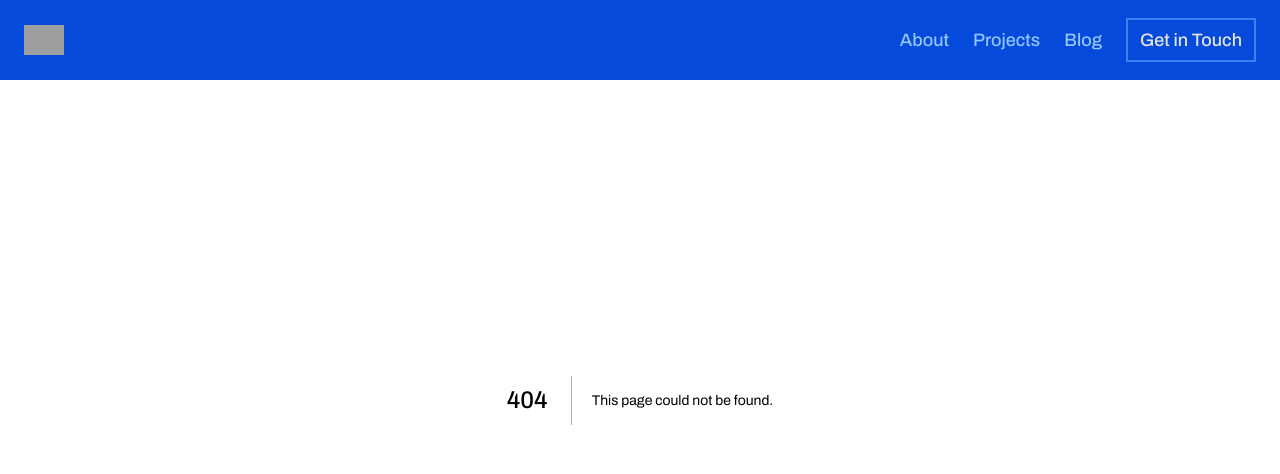
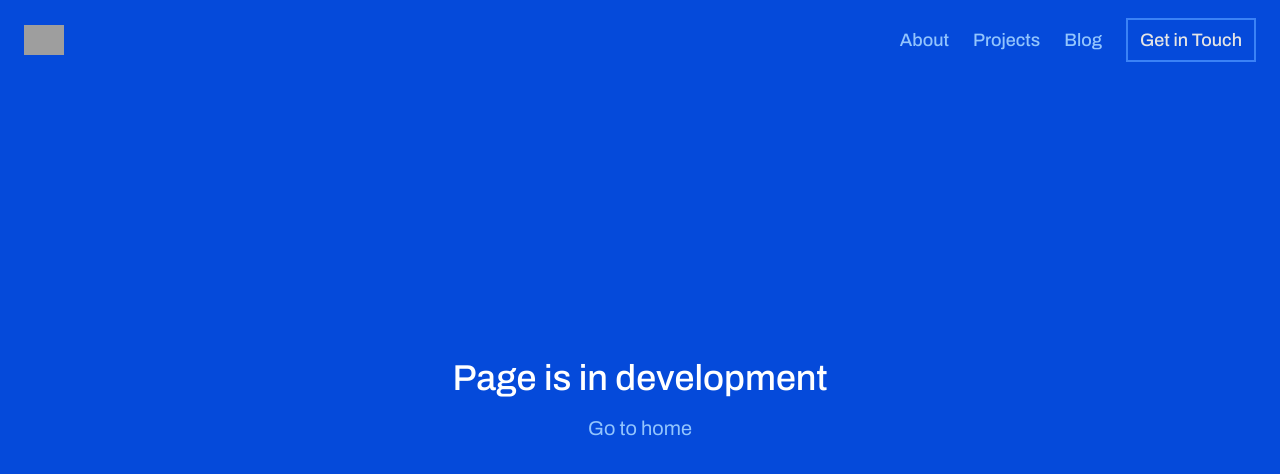
Before and after one commit to Lindrit-Sulaj/Lindrit-Sulaj, a Next.js app: page /blog in a window 1280 px wide. Before the commit this address had no page. Shown: the top 474 px of the page. Built offline with nearby package versions, Linux system fonts and the light colour scheme; grey boxes are pictures that could not be loaded.

Commit message:
Added buttons on each section

```diff
--- /dev/null
+++ b/app/blog/[...slug]/page.js
@@ -0,0 +1,10 @@
+import Link from "next/link"
+
+export default function ArticlePage({ params }) {
+  return (
+    <div className="bg-byzantine-blue h-screen flex flex-col justify-center items-center text-white">
+      <h1 className="text-3xl md:text-4xl font-medium">Page is in development</h1>
+      <Link href="/" className="mt-4 text-blue-300 text-xl">Go to home</Link>
+    </div>
+  )
+}
--- /dev/null
+++ b/app/blog/page.js
@@ -0,0 +1,10 @@
+import Link from "next/link";
+
+export default function BlogPage() {
+  return (
+    <div className="bg-byzantine-blue h-screen flex flex-col justify-center items-center text-white">
+      <h1 className="text-3xl md:text-4xl font-medium">Page is in development</h1>
+      <Link href="/" className="mt-4 text-blue-300 text-xl">Go to home</Link>
+    </div>
+  )
+}
--- a/components/ProjectCard.jsx
+++ b/components/ProjectCard.jsx
@@ -29,7 +29,7 @@ export default function ProjectCard({
       </div>
 
       <h5 className='text-2xl mt-6 font-medium'>{name}</h5>
-      <p className='text-[17px] mt-4 mb-5 text-blue-300'>{description}</p>
+      <p className='text-[17px] lg:text-lg mt-4 mb-5 text-blue-300'>{description}</p>
 
       <div className='flex gap-3 mt-auto overflow-hidden'>
         { techStack.map(tech => (
--- a/sections/Landing/About.jsx
+++ b/sections/Landing/About.jsx
@@ -7,9 +7,9 @@ export default function About() {
       <div className='max-w-screen-web mx-auto py-20 md:py-32 px-6 md:px-10 lg:px-6 xl:px-0 flex justify-center md:justify-between flex-wrap md:flex-nowrap gap-x-10 gap-y-14 items-center'>
         <div className='w-full md:w-1/2'>
           <h2 className='text-3xl md:text-4xl lg:text-[44px] font-semibold mt-4'>About Me</h2>
-          <p className='text-lg mt-6 text-neutral-600'>Hi there, I'm a 14-year-old web developer based in Kosovo. I discovered my passion for programming two years ago and have been working tirelessly to improve my skills ever since. In my free time I like to create visually stunning websites.</p>
-          <p className='text-[17px] mt-3 text-neutral-600'>I'm proficient in a number of languages and frameworks. While I may be young, I am dedicated, hardworking, and committed to delivering exceptional web development solutions. So if you're looking for a talented and passionate web developer to bring your ideas to life, I'd love to hear from you!</p>
-          <p className='text-lg mt-6 text-neutral-600'>Here are a few technologies I've been working with recently:</p>
+          <p className='text-[17px] mt-6 lg:text-lg text-neutral-600'>Hi there, I'm a 14-year-old web developer based in Kosovo. I discovered my passion for programming two years ago and have been working tirelessly to improve my skills ever since. In my free time I like to create visually stunning websites.</p>
+          <p className='text-[17px] lg:text-lg mt-3 text-neutral-600'>I'm proficient in a number of languages and frameworks. While I may be young, I am dedicated, hardworking, and committed to delivering exceptional web development solutions. So if you're looking for a talented and passionate web developer to bring your ideas to life, I'd love to hear from you!</p>
+          <p className='text-[17px] lg:text-lg mt-6 text-neutral-600'>Here are a few technologies I've been working with recently:</p>
           <div className="inline-grid gap-x-4 gap-y-1 grid-cols-2 mt-4 text-persian-blue font-medium">
             <p><i className="fa-solid fa-caret-right text-[12px] text-byzantine-blue mr-2"></i>Javascript</p>
             <p><i className="fa-solid fa-caret-right text-byzantine-blue text-[12px] mr-2"></i>Tailwind</p>
@@ -19,7 +19,7 @@ export default function About() {
             <p><i className="fa-solid fa-caret-right text-byzantine-blue text-[12px] mr-2"></i>Framer Motion</p>
           </div>
         </div>
-        <img className='w-[55%] md:w-1/2 max-w-[340px]' src="https://ik.imagekit.io/0s9lwb2yr/Developer_Portfolio_-_Lindrit_Sulaj/Images/Lindrit_Sulaj_Insta_pic_uSV5ys5YB.jpg?updatedAt=1680287577356" />
+        <img className='w-[55%] md:w-1/2 max-w-[300px]' src="https://ik.imagekit.io/0s9lwb2yr/Developer_Portfolio_-_Lindrit_Sulaj/Images/Lindrit_Sulaj_Insta_pic_uSV5ys5YB.jpg?updatedAt=1680287577356" />
       </div>
 
       <Steps from="bottom" background={"white"} color="rgb(10 10 10)" />
--- a/sections/Landing/Blog.jsx
+++ b/sections/Landing/Blog.jsx
@@ -1,6 +1,7 @@
 import React from 'react';
 import { Source_Sans_Pro } from 'next/font/google';
 import { Steps } from '@/components';
+import Link from 'next/link';
 
 const sourceSans = Source_Sans_Pro({
   subsets: ['latin'],
@@ -22,7 +23,7 @@ export default function Blog() {
             <Article key={article.title} {...article}/>
           ))}
         </div>
-
+        <Link href="/blog" className='mt-12 text-lg bg-byzantine-blue inline-block px-5 py-2 hover:bg-persian-blue'>Go to blog</Link>
       </div>
       <Steps from="top" color="rgb(10 10 10)" background="white" />
     </section>
--- a/sections/Landing/Projects.jsx
+++ b/sections/Landing/Projects.jsx
@@ -1,13 +1,18 @@
 import React from 'react'
 import { ProjectCard, Steps } from '@/components'
+import Link from 'next/link'
 
 export default function Projects() {
   return (
     <section className='bg-byzantine-blue text-white'>
       <div className="max-w-screen-web mx-auto py-10 md:py-20 px-6 md:px-10 lg:px-6 xl:px-0">
-        <h2 className='text-3xl md:text-4xl lg:text-[44px] font-semibold'>Projects</h2>
-        <p className='mt-2 text-blue-200 text-lg'>Here are some things I've built</p>
-
+        <div className='flex justify-between items-center gap-6 flex-wrap'>
+          <div>
+            <h2 className='text-3xl md:text-4xl lg:text-[44px] font-semibold'>Projects</h2>
+            <p className='mt-2 text-blue-200 text-lg'>Here are some things I've built</p>
+          </div>
+          <Link href="/projects" className='px-4 text-lg font-medium hidden md:block'>View all <i className="fa-solid fa-arrow-right-long ml-3"></i></Link>
+        </div>
         <div className='grid grid-cols-1 md:grid-cols-2 lg:grid-cols-3 gap-6 mt-6'>
           <ProjectCard
             name="Digio"
@@ -44,6 +49,7 @@ export default function Projects() {
             description="A landing page for a traveling agency, where you can get more information about the company."
             techStack={["Next", "React", "Tailwind"]} />
         </div>
+        <Link href="/projects" className='px-4 text-lg font-medium block mt-6 md:hidden'>View all <i className="fa-solid fa-arrow-right-long ml-3"></i></Link>
       </div>
       <Steps from="top" background={"rgb(10 10 10)"} color="rgb(5 74 218)" />
     </section>
--- a/sections/Landing/Skills.jsx
+++ b/sections/Landing/Skills.jsx
@@ -51,7 +51,7 @@ export default function Skills() {
           { skills.map(skill => (
             <div key={skill.name}>
               <h4 className='font-semibold text-[22px]'>{skill.name}</h4>
-              <p className='mt-2 text-neutral-300 text-[17px] max-w-lg'>{skill.description}</p>
+              <p className='mt-2 text-neutral-300 text-[17px] lg:text-lg max-w-lg'>{skill.description}</p>
               <div className={`flex items-center gap-2 mt-4 text-[22px] text-neutral-400 ${skill.image && "mt-2"}`}>
                 {/* <span className='text-base'>Technologies:</span> */}
                 { skill?.icons?.map(icon => (
```
